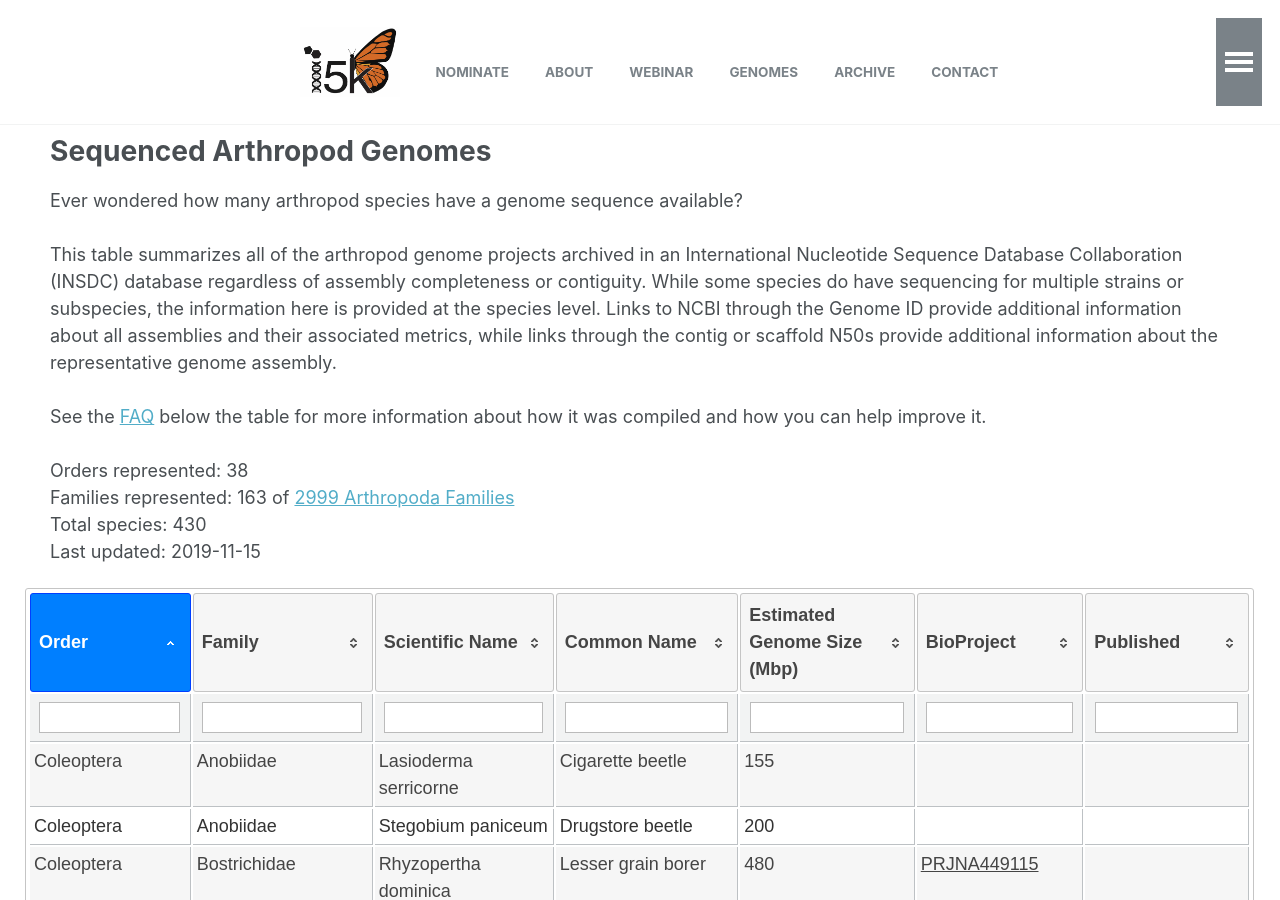
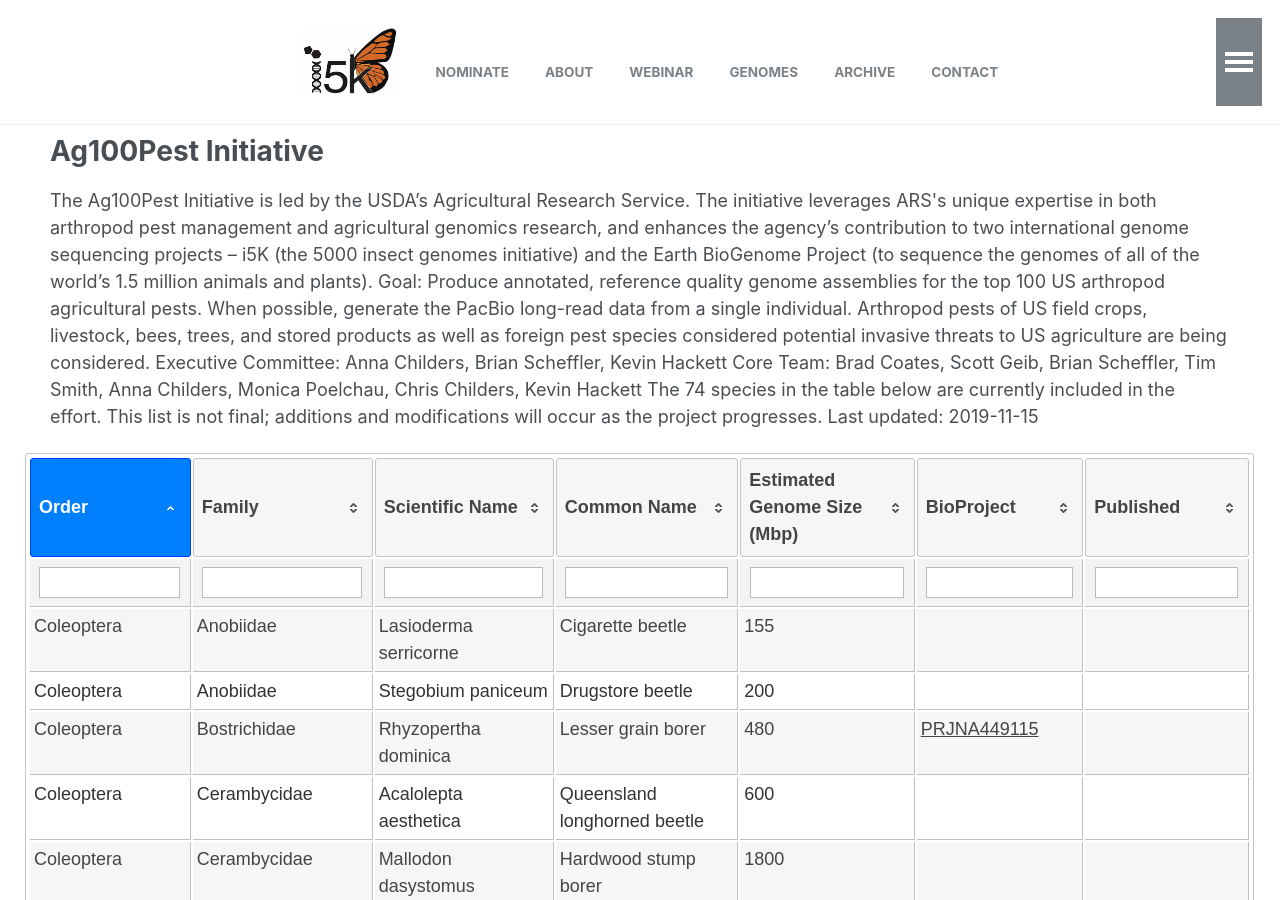
Before and after one commit to i5k/i5k.github.io, a Jekyll site: the page built from _pages/ag100pest.html, in a window 1280 px wide and 900 px high. Built offline with Jekyll 4.4.1, drawn with Linux system fonts in a browser that asks for light colours; some of the changed text lies outside the part shown.

Commit message:
Update Ag100Pest_Table.html

```diff
--- a/_layouts/Ag100Pest_Table.html
+++ b/_layouts/Ag100Pest_Table.html
@@ -25,17 +25,20 @@
   {% include browser-upgrade.html %}
   	{% include masthead.html %}
   <div style="padding-left: 50px;padding-right:50px;padding-top:10px;">
-    <h1>Sequenced Arthropod Genomes</h1>
+    <h1>Ag100Pest Initiative</h1>
 
     <!-- Text before table goes here  -->
     <p>
-      Ever wondered how many arthropod species have a genome sequence available? <br><br>
+      The Ag100Pest Initiative is led by the USDA’s Agricultural Research Service. The initiative leverages ARS's unique expertise in both arthropod pest management and agricultural genomics research, and enhances the agency’s contribution to two international genome sequencing projects – i5K (the 5000 insect genomes initiative) and the Earth BioGenome Project (to sequence the genomes of all of the world’s 1.5 million animals and plants).
 
-      This table summarizes all of the arthropod genome projects archived in an International Nucleotide Sequence Database Collaboration (INSDC) database regardless of assembly completeness or contiguity.  While some species do have sequencing for multiple strains or subspecies, the information here is provided at the species level.  Links to NCBI through the Genome ID provide additional information about all assemblies and their associated metrics, while links through the contig or scaffold N50s provide additional information about the representative genome assembly. <br><br>
-      See the <a href="#FAQ">FAQ</a> below the table for more information about how it was compiled and how you can help improve it. <br><br>
-      Orders represented: 38<br>
-      Families represented: 163 of <a href="http://ggi.eol.org/taxon/A95F4B88-4D23-A383-7CF3-490C9EC5AA34" target="_blank">2999 Arthropoda Families</a><br>
-      Total species: 430<br>
+      Goal: Produce annotated, reference quality genome assemblies for the top 100 US arthropod agricultural pests.  When possible, generate the PacBio long-read data from a single individual.
+
+      Arthropod pests of US field crops, livestock, bees, trees, and stored products as well as foreign pest species considered potential invasive threats to US agriculture are being considered.
+
+      Executive Committee: Anna Childers, Brian Scheffler, Kevin Hackett
+      Core Team: Brad Coates, Scott Geib, Brian Scheffler, Tim Smith, Anna Childers, Monica Poelchau, Chris Childers, Kevin Hackett
+
+      The 74 species in the table below are currently included in the effort.  This list is not final; additions and modifications will occur as the project progresses.
       Last updated: 2019-11-15
     </p>
   </div>
@@ -68,23 +71,7 @@
 
 <!-- Text after table goes here  -->
 <div style="padding-left: 50px;padding-right:50px;">
-<a name="FAQ"></a>
-<h2>Frequently Asked Questions</h2>
-<p>
-<ol type="1">
-  <h3><li>Missing a genome?</li></h3>
-  Genome assemblies for all Arthropoda species submitted to an <a href="http://www.insdc.org" target="_blank">International Nucleotide Sequence Database Collaboration (INSDC)</a> database are included in this table once a <a href="https://www.ncbi.nlm.nih.gov/genome/" target="_blank">Genome Database</a> record has been created at NCBI.  If data for your species of interest has not yet been archived with an INSDC database then we hope you will consider submission in order to make your data accessible to all.  Once new data has been submitted, it may take some time for NCBI to generate a Genome Database record.  This table will be updated regularly and the date of the last release is posted above the table.
-  <h3><li>Incorrect common name or taxonomy?</li></h3>
-  Common name and taxonomy information is pulled from the <a href="https://www.ncbi.nlm.nih.gov/taxonomy" target="_blank">NCBI Taxonomy Database</a>.  Please <a href="https://www.ncbi.nlm.nih.gov/home/about/contact.shtml" target="_blank">contact NCBI</a> to make changes.  Once corrections are reflected in the Taxonomy Database, we will include them with our next table release.
-  <h3><li>Incorrect representative assembly or assembly metrics?</li></h3>
-  Assembly information is pulled from the <a href="https://www.ncbi.nlm.nih.gov/assembly" target="_blank">NCBI Assembly Database</a>. When more than one assembly is available for a species, the metrics from the representative assembly are presented.  If none of the assemblies are designated as the representative assembly, then the metrics for the most recently updated assembly are presented. Please <a href="https://www.ncbi.nlm.nih.gov/home/about/contact.shtml" target="_blank">contact NCBI</a> to make changes.  Once corrections are reflected in the Assembly Database, we will include them with our next table release.
-  <h3><li>Missing or incorrect community genome database?</li></h3>
-  We have attempted to include links to all live community genome databases for the species they represent. However, these databases may host different versions of the genome assembly than the one included in the table above. With the frequent addition of new species and databases, as well as the consolidation of some databases, this list is difficult to maintain. Please help us by submitting any additions or corrections to the list using our <a href="https://goo.gl/forms/lnrGHDYRD76T7ZiM2" target="_blank">feedback form</a>.
 
-</ol>
-</p>
-<br>
-	  Table maintained by Anna Childers
     <div class="page__footer">
       <footer>
         {% include footer.html %}
```
